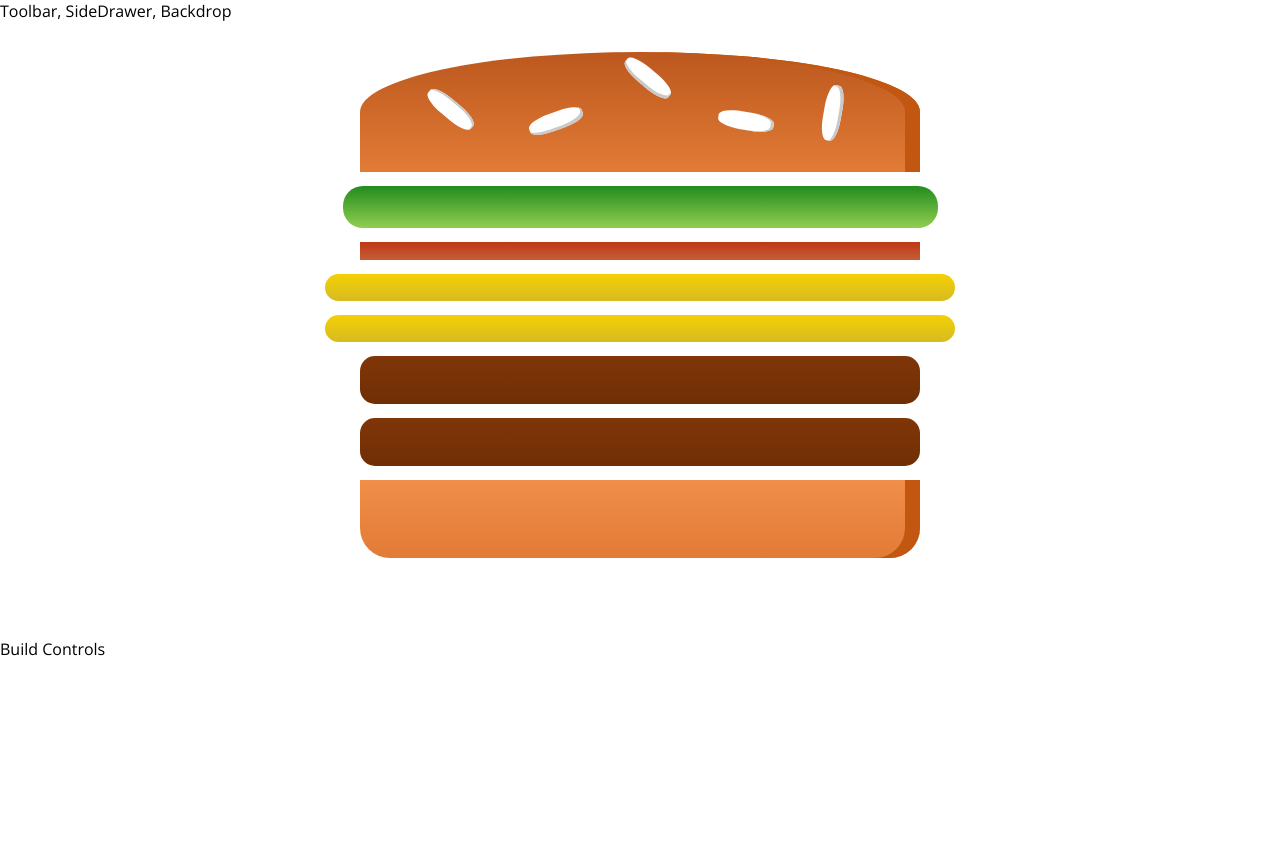
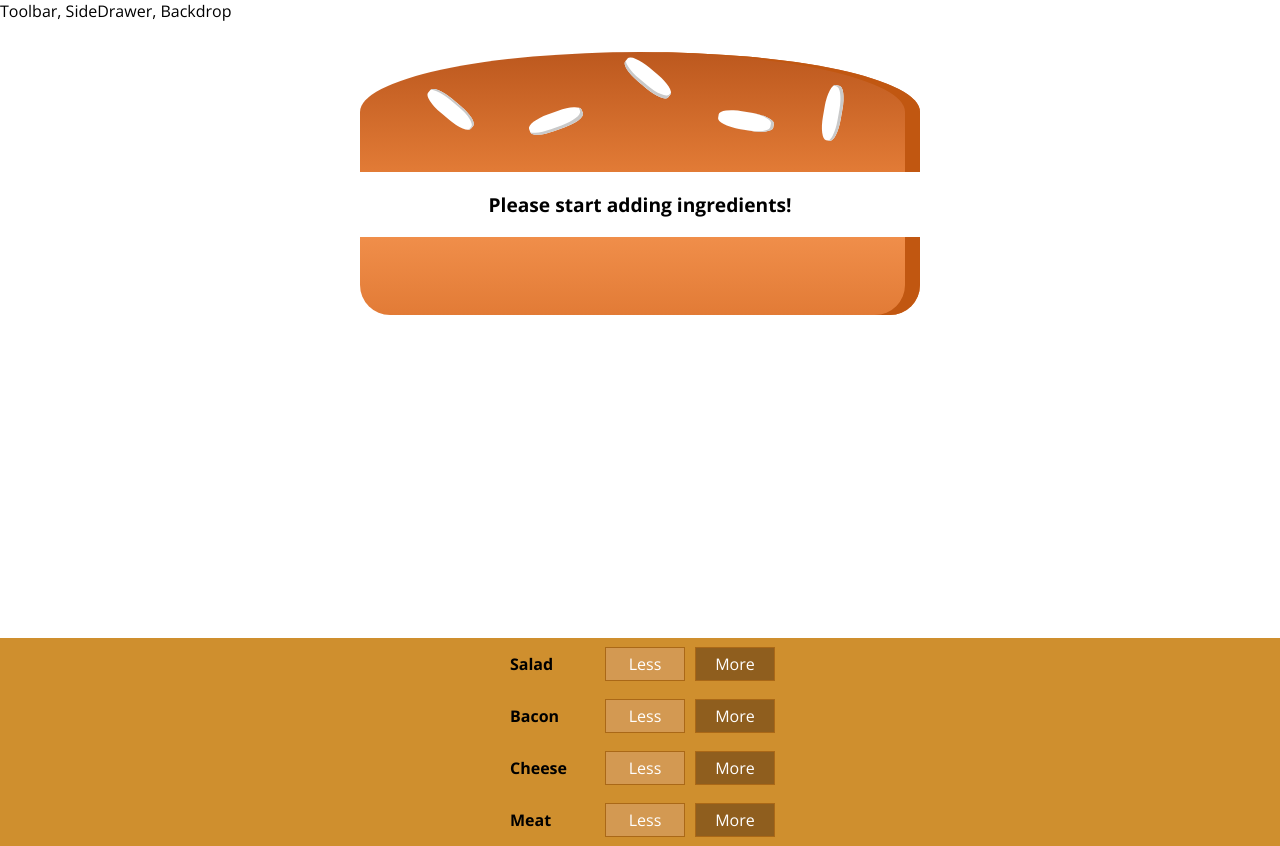
Before and after one commit to mehrab328/MyBurger, a React (Create React App) app: page / in a window 1280 px wide. Before the commit the page ends 800 px from the top, so only its background shows below. Built offline with nearby package versions, Linux system fonts and the light colour scheme.

Commit message:
Outputting Mutiple Build Controls

```diff
--- /dev/null
+++ b/src/components/Burger/BuildControls/BuildControl/BuildControl.js
@@ -0,0 +1,12 @@
+import React from 'react';
+import classes from './BuildControl.module.css';
+
+const buildControl = (props) => (
+  <div className={classes.BuildControl}>
+    <div className={classes.Label}>{props.label}</div>
+    <button className={classes.Less}>Less</button>
+    <button className={classes.More}>More</button>
+  </div>
+);
+
+export default buildControl;
--- /dev/null
+++ b/src/components/Burger/BuildControls/BuildControl/BuildControl.module.css
@@ -0,0 +1,56 @@
+.BuildControl {
+    display: flex;
+    justify-content: space-between;
+    align-items: center;
+    margin: 5px 0;
+}
+
+.BuildControl button {
+    display: block;
+    font: inherit;
+    padding: 5px;
+    margin: 0 5px;
+    width: 80px;
+    border: 1px solid #AA6817;
+    cursor: pointer;
+    outline: none;
+}
+
+.BuildControl button:disabled {
+    background-color: #AC9980;
+    border: 1px solid #7E7365;
+    color: #ccc;
+    cursor: default;
+}
+
+.BuildControl button:hover:disabled {
+    background-color: #AC9980;
+    color: #ccc;
+    cursor: not-allowed;
+}
+
+.Label {
+    padding: 10px;
+    font-weight: bold;
+    width: 80px;
+}
+
+.BuildControl .Less {
+    background-color: #D39952;
+    color: white;
+}
+
+.BuildControl .More {
+    background-color: #8F5E1E;
+    color: white;
+}
+
+.BuildControl .Less:hover, .BuildControl .Less:active {
+    background-color: #DAA972;
+    color: white;
+}
+
+.BuildControl .More:hover,.BuildControl .More:active {
+    background-color: #99703F;
+    color: white;
+}
--- /dev/null
+++ b/src/components/Burger/BuildControls/BuildControls.js
@@ -0,0 +1,20 @@
+import React from 'react';
+import classes from './BuildControls.module.css';
+import BuildControl from './BuildControl/BuildControl';
+
+const controls = [
+  { label: 'Salad', type: 'salad' },
+  { label: 'Bacon', type: 'bacon' },
+  { label: 'Cheese', type: 'cheese' },
+  { label: 'Meat', type: 'meat' }
+];
+
+const buildControls = (props) => (
+  <div className={classes.BuildControls}>
+    {controls.map(ctrl => (
+      <BuildControl key={ctrl.label} label={ctrl.label} />
+    ))}
+  </div>
+)
+
+export default buildControls;
--- /dev/null
+++ b/src/components/Burger/BuildControls/BuildControls.module.css
@@ -0,0 +1,9 @@
+.BuildControls {
+  width: 100%;
+  background-color: #CF8F2E;
+  display: flex;
+  flex-flow: column;
+  align-items: center;
+  box-shadow: 0 2px 1px #ccc;
+  margin: auto;
+}
--- a/src/components/Burger/Burger.js
+++ b/src/components/Burger/Burger.js
@@ -3,11 +3,17 @@
 import BurgerIngredient from './BurgerIngredient/BurgerIngredient';
 
 const burger = (props) => {
-  const transformedIngredients = Object.keys(props.ingredients).map(igKey => {
+  let transformedIngredients = Object.keys(props.ingredients).map(igKey => {
     return [...Array(props.ingredients[igKey])].map((_, i) => {
       return <BurgerIngredient key={igKey + i} type={igKey} />;
     });
-  });
+  }).reduce((arr,el) => {
+      return arr.concat(el);
+  },[]);
+
+  if(transformedIngredients.length == 0) {
+    transformedIngredients = <p>Please start adding ingredients!</p>
+  }
   return (
     <div className={classes.Burger}>
       <BurgerIngredient type="bread-top"/>
--- a/src/containers/BurgerBuilder/BurgerBuilder.js
+++ b/src/containers/BurgerBuilder/BurgerBuilder.js
@@ -1,15 +1,16 @@
 import React, { Component } from 'react';
 import Aux from '../../hoc/Auxiliary';
 import Burger from '../../components/Burger/Burger';
+import BuildControls from '../../components/Burger/BuildControls/BuildControls';
 
 class BurgerBuilder extends Component {
 
   state = {
     ingredients: {
-      salad: 1,
-      bacon: 1,
-      cheese: 2,
-      meat: 2
+      salad: 0,
+      bacon: 0,
+      cheese: 0,
+      meat: 0
     }
   }
 
@@ -17,7 +18,7 @@
     return (
       <Aux>
         <Burger ingredients={this.state.ingredients}/>
-        <div>Build Controls</div>
+        <BuildControls />
       </Aux>
     );
   }
```
